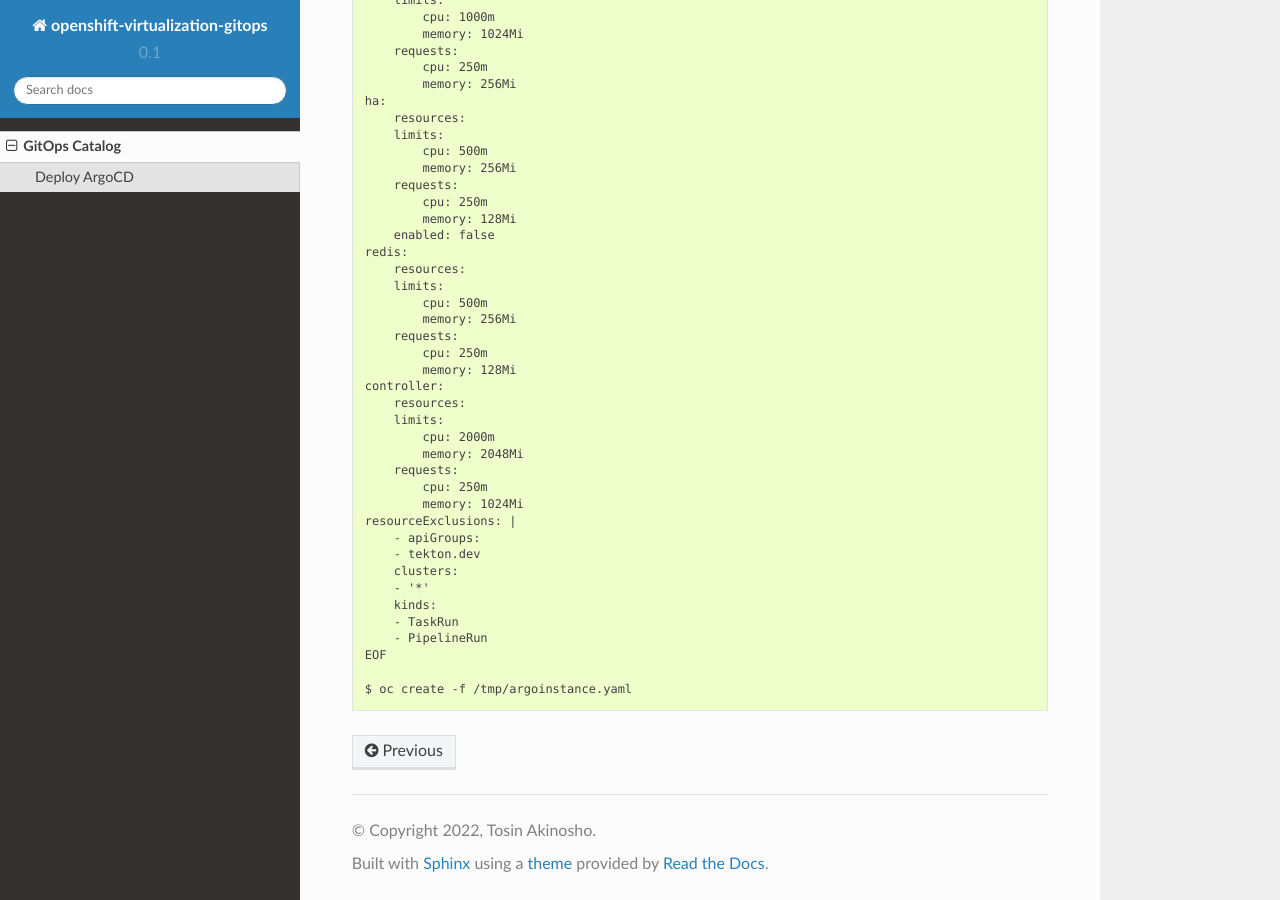
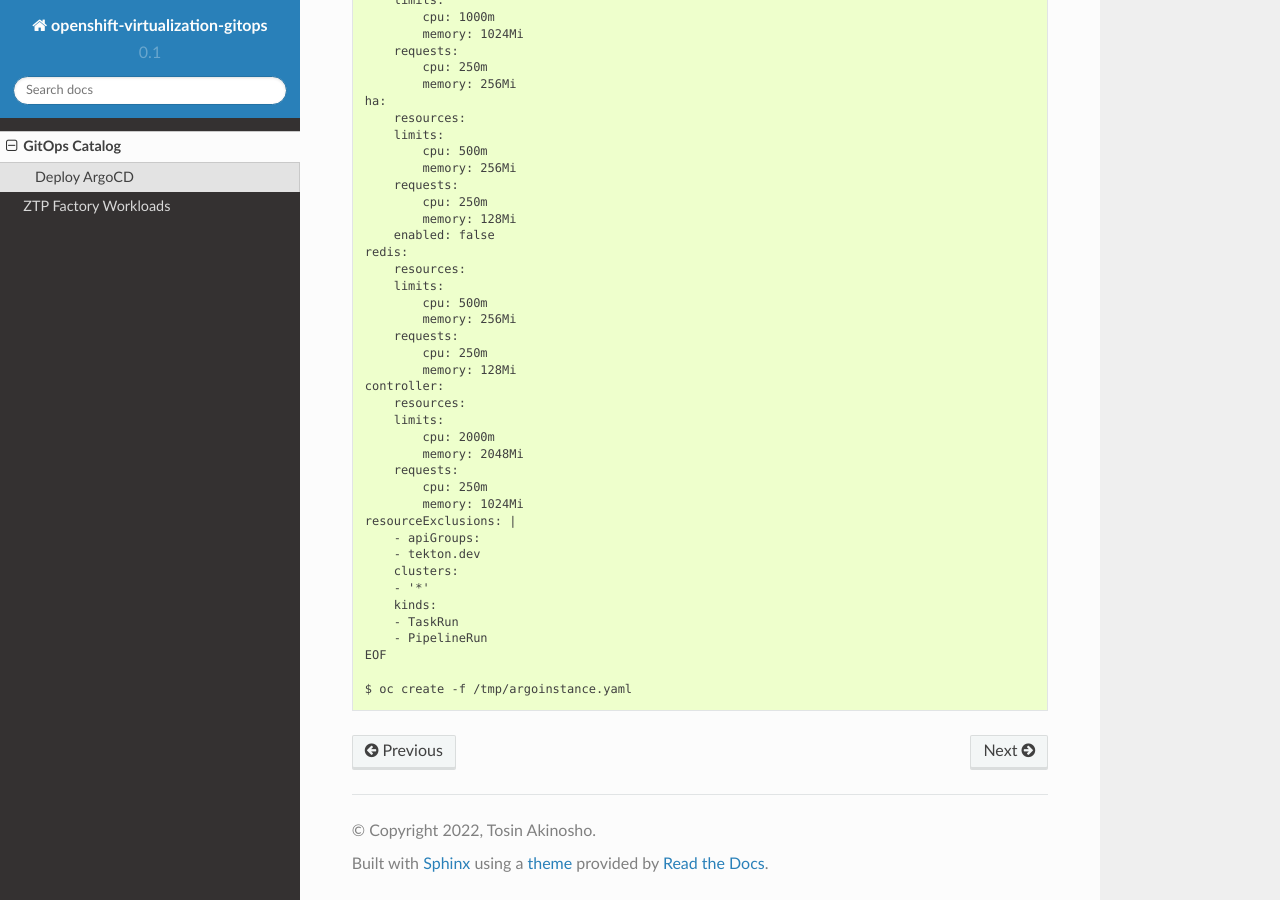
Before and after one commit to tosin2013/kvm-gitops, a Sphinx documentation site: the page built from docs/gitops-catalog.rst, in a window 1280 px wide and 900 px high, scrolled down 1191 px. Built offline with Sphinx 7.4.7 and the Read the Docs theme 2.0.0, drawn with Linux system fonts in a browser that asks for light colours.

Commit message:
udpating ztp workloads

```diff
--- a/docs/index.rst
+++ b/docs/index.rst
@@ -7,6 +7,7 @@ This repository is used to manage the OpenShift Virtualization GitOps Deployment
     :maxdepth: 2
 
     gitops-catalog
+    ztp-factory-workloads
 
 Requirements
 ------------
```
